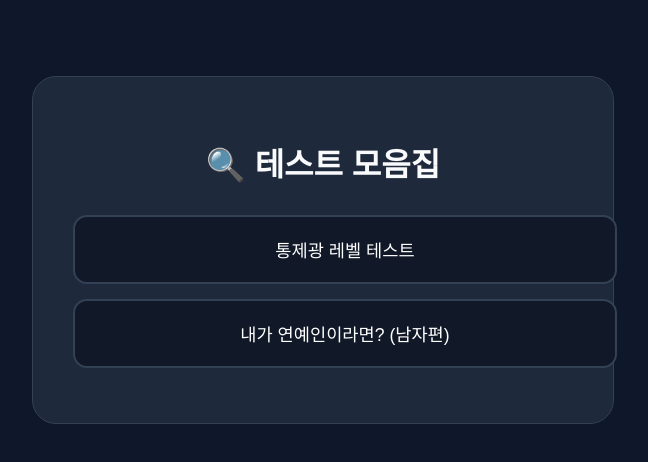
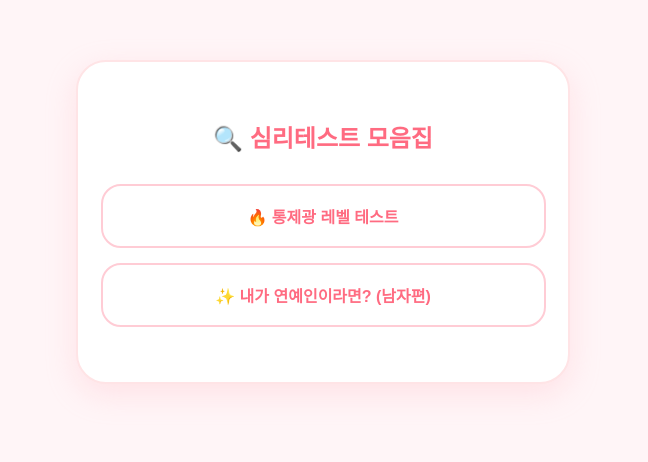
Before and after one commit to bananassong/psychotest, a plain HTML site: page index.html in a window 1280 px wide. Shown: the part 178-640 px from the top of the page, without its empty margins (317-965 px from the left). Drawn offline with Linux system fonts and the light colour scheme.

Commit message:
Revamp styles for index.html with pastel theme
Updated styles for a softer pastel theme and improved button aesthetics.

```diff
--- a/index.html
+++ b/index.html
@@ -5,19 +5,56 @@
     <meta name="viewport" content="width=device-width, initial-scale=1.0">
     <title>심리테스트 모음집</title>
     <style>
-        body { background: #0f172a; color: #f8fafc; font-family: sans-serif; display: flex; justify-content: center; align-items: center; min-height: 100vh; padding: 20px; }
-        .container { width: 100%; max-width: 500px; background: #1e293b; padding: 40px; border-radius: 24px; text-align: center; border: 1px solid #334155; }
-        h1 { margin-bottom: 30px; }
-        .menu-btn { display: block; width: 100%; padding: 20px; margin: 15px 0; background: #111827; border: 2px solid #334155; color: white; border-radius: 14px; text-decoration: none; font-size: 1.1rem; transition: 0.2s; }
-        .menu-btn:hover { border-color: #f43f5e; background: #1f2937; transform: translateY(-2px); }
+        body {
+            background-color: #fff5f7; /* 부드러운 파스텔 핑크 배경 */
+            font-family: 'Pretendard', sans-serif;
+            display: flex;
+            justify-content: center;
+            align-items: center;
+            min-height: 100vh;
+            margin: 0;
+        }
+        .container {
+            width: 90%;
+            max-width: 450px;
+            background: white;
+            padding: 40px 20px;
+            border-radius: 30px;
+            text-align: center;
+            box-shadow: 0 10px 30px rgba(255, 182, 193, 0.3); /* 부드러운 그림자 */
+            border: 2px solid #ffe4e6;
+        }
+        h1 {
+            color: #ff6b81;
+            font-size: 1.5rem;
+            margin-bottom: 30px;
+        }
+        .menu-btn {
+            display: block;
+            width: 90%;
+            margin: 0 auto 15px auto; /* 중앙 정렬 */
+            padding: 18px;
+            background: #fff;
+            border: 2px solid #ffccd5;
+            color: #ff6b81;
+            border-radius: 20px;
+            text-decoration: none;
+            font-weight: 700;
+            transition: all 0.3s;
+        }
+        .menu-btn:hover {
+            background: #ff6b81;
+            color: white;
+            transform: translateY(-3px);
+            box-shadow: 0 5px 15px rgba(255, 107, 129, 0.3);
+        }
     </style>
 </head>
 <body>
     <div class="container">
-        <h1>🔍 테스트 모음집</h1>
-        <!-- index.html의 링크 부분만 이렇게 바꾸면 돼 -->
-<a href="control.html" class="menu-btn">통제광 레벨 테스트</a>
-<a href="celebrity.html" class="menu-btn">내가 연예인이라면? (남자편)</a>
+        <h1>🔍 심리테스트 모음집</h1>
+        <a href="control.html" class="menu-btn">🔥 통제광 레벨 테스트</a>
+        <a href="celebrity.html" class="menu-btn">✨ 내가 연예인이라면? (남자편)</a>
     </div>
 </body>
 </html>
```
